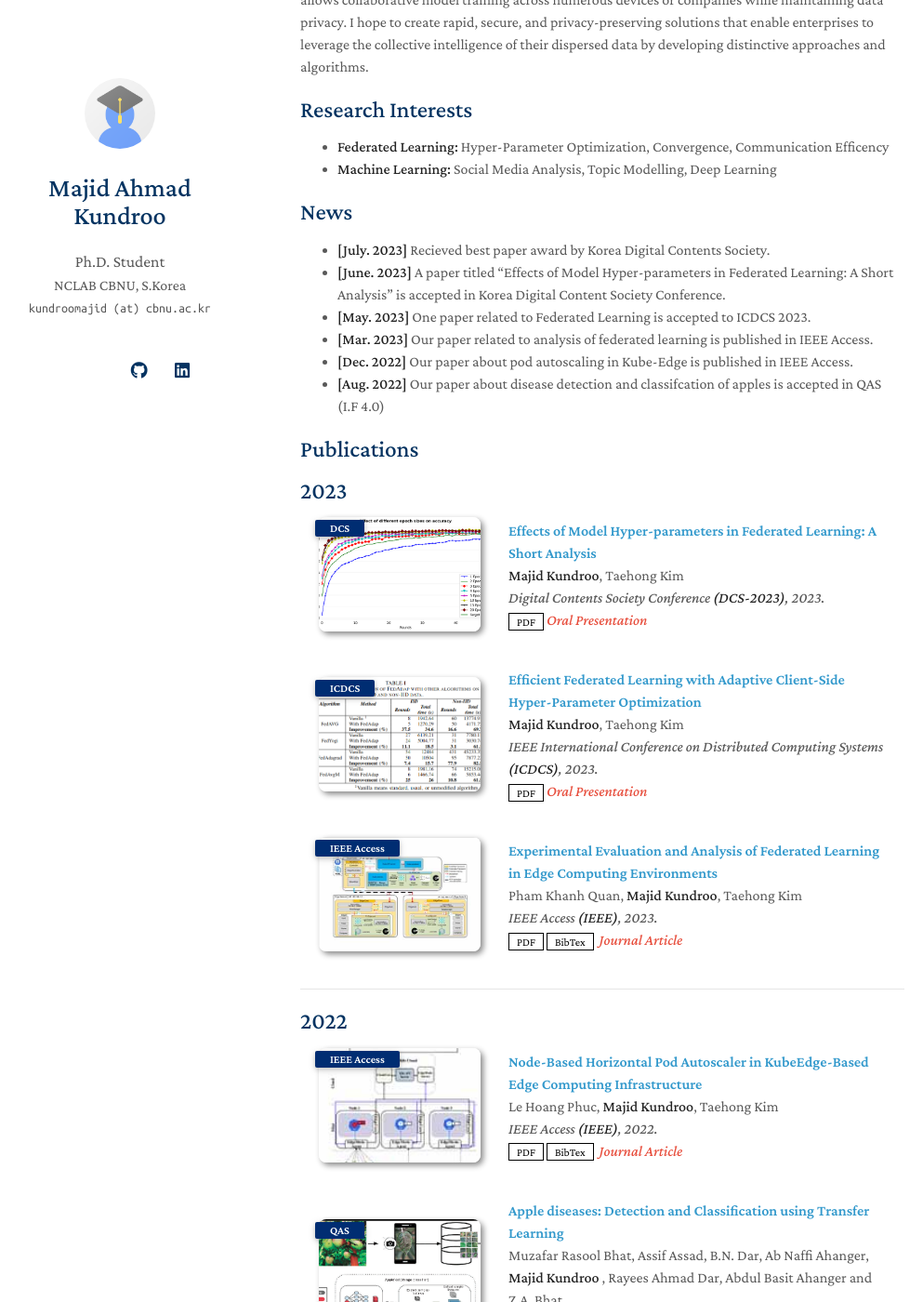
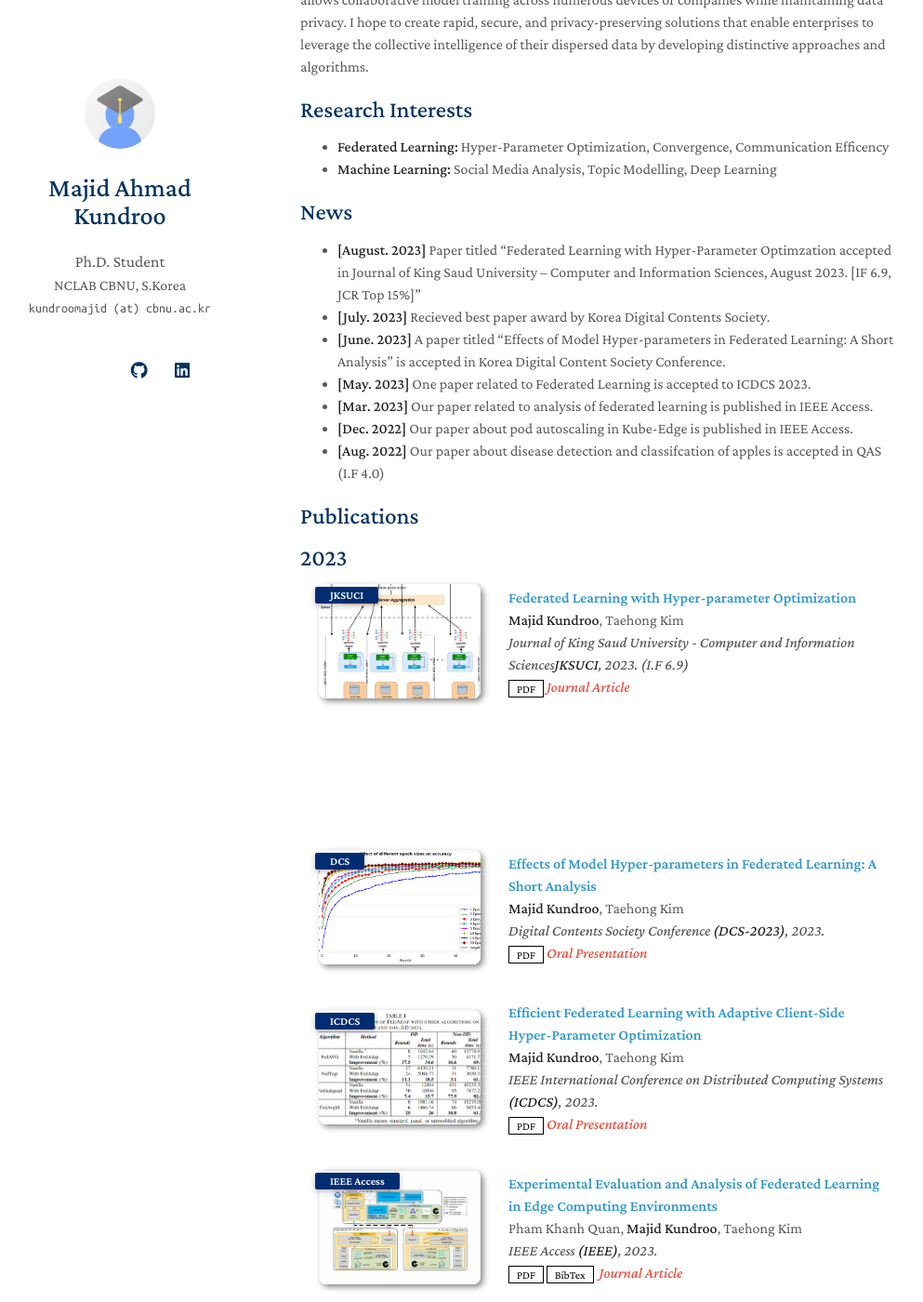
Before and after one commit to kundroomajid/kundroomajid.github.io, a Jekyll site: the page built from index.md, in a window 1280 px wide and 1400 px high, scrolled down 289 px. Shown: the whole window at 93% size, without its empty margins (147-1140 px from the left). Built offline with Jekyll 4.4.1, drawn with Linux system fonts in a browser that asks for light colours; nearby versions of some CDN libraries; a style sheet for code colours, icons or effects is not loaded; our own code applies the rules of GitHub Pages for plain Markdown files; some of the changed text lies outside the part shown.

Commit message:
adds fedhpo paper details

```diff
--- a/_includes/publications.md
+++ b/_includes/publications.md
@@ -4,6 +4,30 @@
 
 <ol class="bibliography">
 <h2 id="" style="margin: 20px 0px 10px;">2023</h2>
+<li>
+    <div class="pub-row">
+      <div class="col-sm-3 abbr" style="position: relative;padding-right: 15px;padding-left: 15px;">
+        <img src="assets/img/fedhpo.png" class="teaser img-fluid z-depth-1">
+        <abbr class="badge">JKSUCI</abbr>
+      </div>
+      <div class="col-sm-9" style="position: relative;padding-right: 15px;padding-left: 20px;">
+        <div class="title"><a href="https://doi.org/10.1016/j.jksuci.2023.101740">Federated Learning with Hyper-parameter Optimization</a></div>
+        <div class="author"><strong>Majid Kundroo</strong>, Taehong Kim</div>
+        <div class="periodical"><em>Journal of King Saud University - Computer and Information Sciences<strong>JKSUCI</strong>, 2023. (I.F 6.9)</em></div>
+        <div class="links">
+          <a href="#" class="btn btn-sm z-depth-0" role="button" target="_blank" style="font-size:12px;">PDF</a>
+          <!-- <a href="#" class="btn btn-sm z-depth-0" role="button" target="_blank" style="font-size:12px;">Code</a> -->
+          <!-- <a href="https://class-il.mpi-inf.mpg.de/mnemonics/" class="btn btn-sm z-depth-0" role="button" target="_blank" style="font-size:12px;">Project Page</a> -->
+          <!-- <a href="" class="btn btn-sm z-depth-0" role="button" target="_blank" style="font-size:12px;">BibTex</a> -->
+          <strong><i style="color:#e74d3c">Journal Article</i></strong>
+        </div>
+      </div>
+    </div>
+    </li>
+    <br>
+
+<li>
+
 
 <li>
     <div class="pub-row">
--- a/index.md
+++ b/index.md
@@ -12,6 +12,7 @@ Hello, my name is Majid Ahmad Kundroo, and I am a driven and enthusiastic Ph.D.
 - **Machine Learning:** Social Media Analysis, Topic Modelling, Deep Learning
 
 ## News
+- **[August. 2023]** Paper titled "Federated Learning with Hyper-Parameter Optimzation accepted in Journal of King Saud University – Computer and Information Sciences, August 2023. [IF 6.9, JCR Top 15%]"
 - **[July. 2023]** Recieved best paper award by Korea Digital Contents Society.
 - **[June. 2023]** A paper titled "Effects of Model Hyper-parameters in Federated Learning: A Short Analysis" is accepted in Korea Digital Content Society Conference.
 - **[May. 2023]** One paper related to Federated Learning is accepted to ICDCS 2023.
```
Also changed, not shown: assets/img/fedhpo.png (added).
